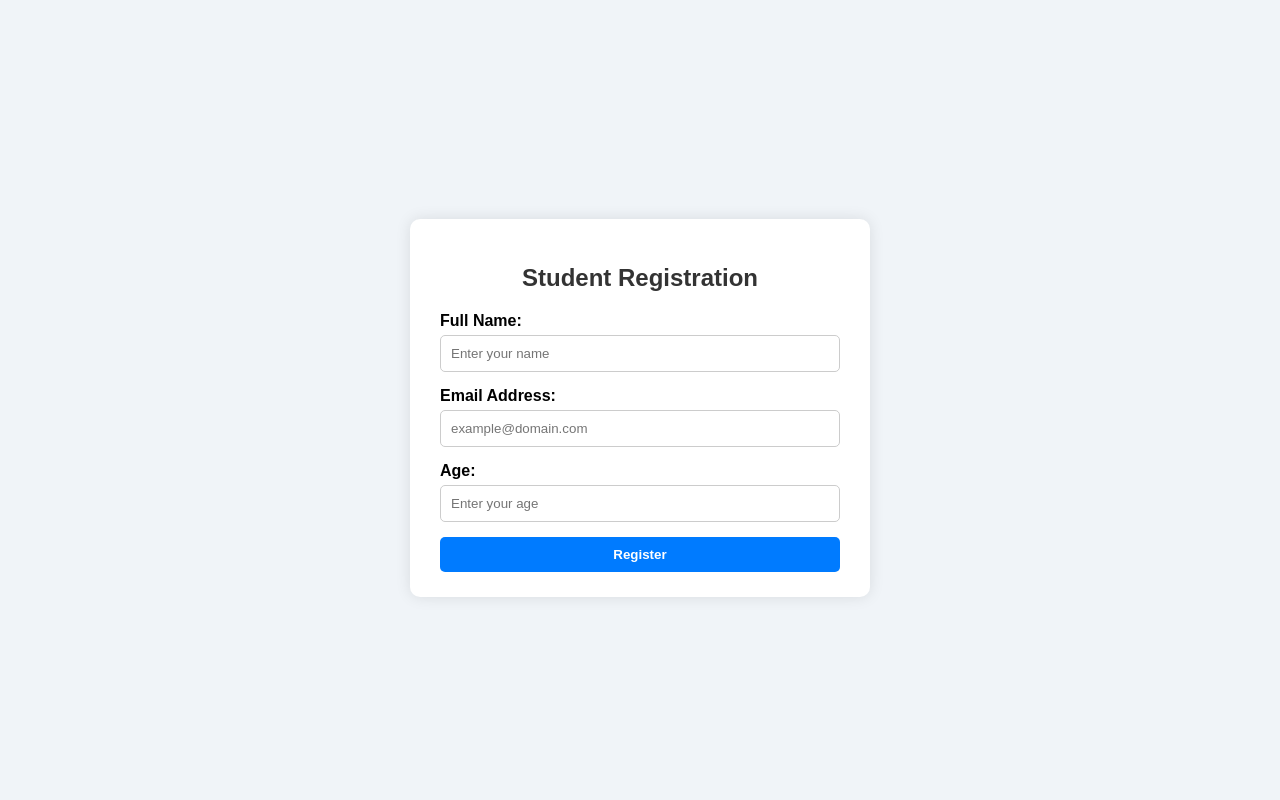
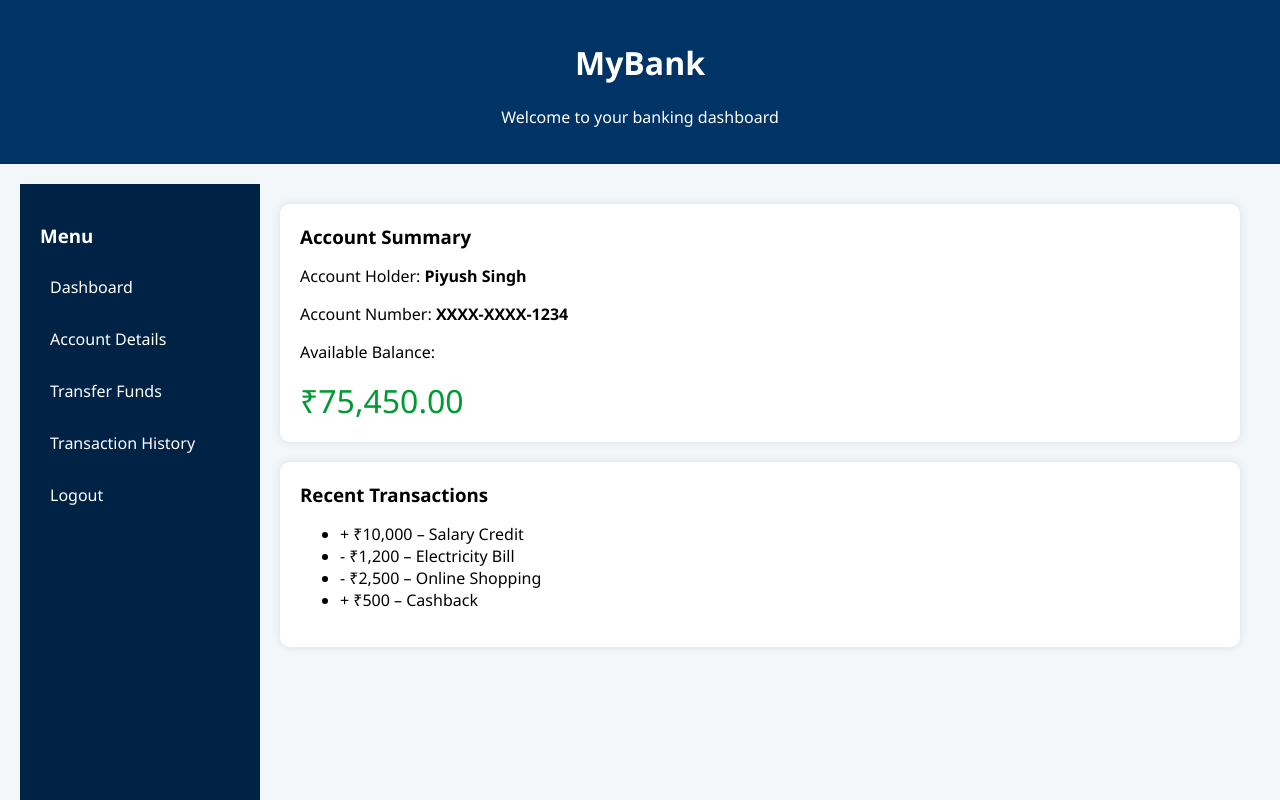
Before and after one commit to piyush571/banking_UI, a plain HTML site: page exp1.2.html in a window 1280 px wide. Shown: the top 800 px of the page. Drawn offline with Linux system fonts and the light colour scheme.

Commit message:
Initial commit

```diff
--- a/exp1.2.html
+++ b/exp1.2.html
@@ -2,90 +2,107 @@
 <html lang="en">
 <head>
   <meta charset="UTF-8">
-  <title>Student Registration Form</title>
+  <title>Banking Dashboard</title>
   <style>
     body {
-      font-family: Arial, sans-serif;
-      background: #f0f4f8;
+      margin: 0;
+      font-family: 'Segoe UI', sans-serif;
+      background-color: #f4f7fa;
+    }
+
+    .header {
+      background-color: #003366;
+      color: white;
+      padding: 20px;
+      text-align: center;
+    }
+
+    .container {
       display: flex;
-      justify-content: center;
-      align-items: center;
+      padding: 20px;
+    }
+
+    .sidebar {
+      width: 200px;
+      background-color: #002244;
+      padding: 20px;
+      color: white;
       height: 100vh;
     }
 
-    .registration-form {
-      background: #ffffff;
-      padding: 25px 30px;
-      border-radius: 10px;
-      box-shadow: 0 0 15px rgba(0,0,0,0.1);
-      width: 100%;
-      max-width: 400px;
+    .sidebar a {
+      color: white;
+      text-decoration: none;
+      display: block;
+      margin: 10px 0;
+      padding: 10px;
+      border-radius: 5px;
     }
 
-    .registration-form h2 {
-      text-align: center;
-      margin-bottom: 20px;
-      color: #333;
+    .sidebar a:hover {
+      background-color: #004488;
     }
 
-    .form-group {
-      margin-bottom: 15px;
+    .main-content {
+      flex: 1;
+      padding: 20px;
     }
 
-    label {
-      display: block;
-      font-weight: bold;
-      margin-bottom: 5px;
+    .card {
+      background-color: white;
+      padding: 20px;
+      border-radius: 10px;
+      box-shadow: 0 0 10px rgba(0,0,0,0.1);
+      margin-bottom: 20px;
     }
 
-    input[type="text"],
-    input[type="email"],
-    input[type="number"] {
-      width: 100%;
-      padding: 10px;
-      border-radius: 5px;
-      border: 1px solid #ccc;
-      box-sizing: border-box;
+    .card h3 {
+      margin: 0 0 10px;
     }
 
-    input[type="submit"] {
-      width: 100%;
-      padding: 10px;
-      background: #007bff;
-      color: white;
-      border: none;
-      border-radius: 5px;
-      cursor: pointer;
-      font-weight: bold;
-    }
-
-    input[type="submit"]:hover {
-      background: #0056b3;
+    .balance {
+      font-size: 2em;
+      color: #009933;
     }
   </style>
 </head>
 <body>
 
-  <form class="registration-form" action="#" method="post">
-    <h2>Student Registration</h2>
+  <div class="header">
+    <h1>MyBank</h1>
+    <p>Welcome to your banking dashboard</p>
+  </div>
 
-    <div class="form-group">
-      <label for="name">Full Name:</label>
-      <input type="text" id="name" name="name" required minlength="2" placeholder="Enter your name">
+  <div class="container">
+    <div class="sidebar">
+      <h3>Menu</h3>
+      <a href="#">Dashboard</a>
+      <a href="#">Account Details</a>
+      <a href="#">Transfer Funds</a>
+      <a href="#">Transaction History</a>
+      <a href="#">Logout</a>
     </div>
 
-    <div class="form-group">
-      <label for="email">Email Address:</label>
-      <input type="email" id="email" name="email" required placeholder="example@domain.com">
+    <div class="main-content">
+      <div class="card">
+        <h3>Account Summary</h3>
+        <p>Account Holder: <strong>Piyush Singh</strong></p>
+        <p>Account Number: <strong>XXXX-XXXX-1234</strong></p>
+        <p>Available Balance:</p>
+        <div class="balance">₹75,450.00</div>
+      </div>
+
+      <div class="card">
+        <h3>Recent Transactions</h3>
+        <ul>
+          <li>+ ₹10,000 – Salary Credit</li>
+          <li>- ₹1,200 – Electricity Bill</li>
+          <li>- ₹2,500 – Online Shopping</li>
+          <li>+ ₹500 – Cashback</li>
+        </ul>
+      </div>
     </div>
-
-    <div class="form-group">
-      <label for="age">Age:</label>
-      <input type="number" id="age" name="age" required min="5" max="100" placeholder="Enter your age">
-    </div>
-
-    <input type="submit" value="Register">
-  </form>
+  </div>
 
 </body>
 </html>
```
Also changed, not shown: exp1.1.html (added, +91 -0 lines).
